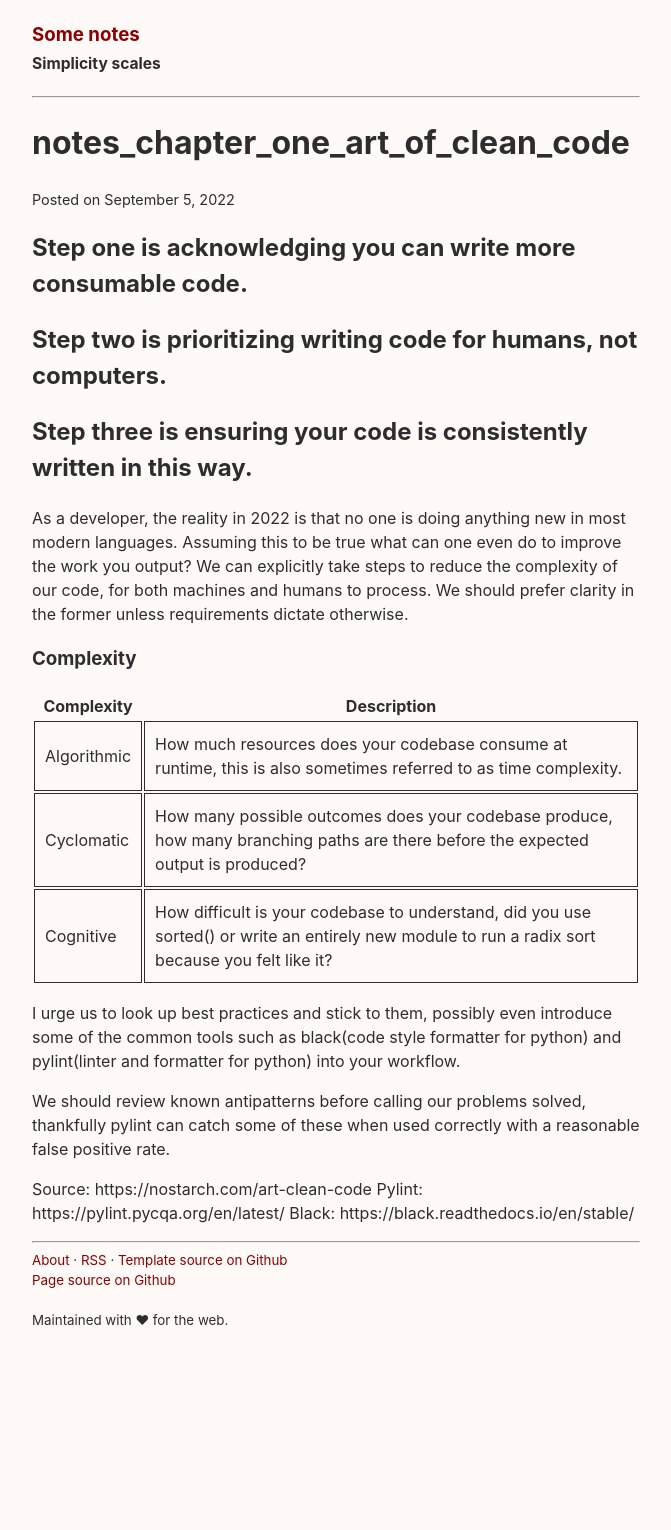
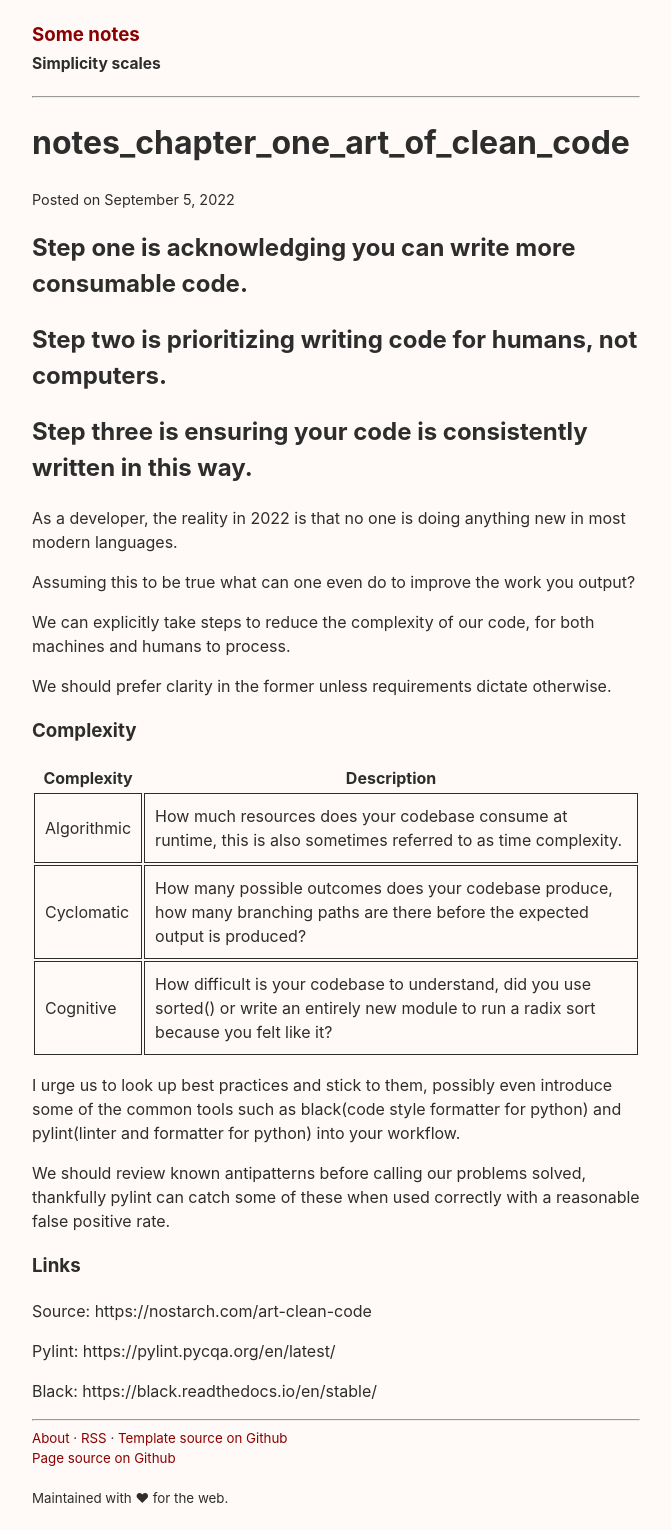
Before and after one commit to iks0x1b/iks0x1b.github.io, a Jekyll site: the page built from _posts/2022-09-05-clean_code_notes_01.md, in a window 1280 px wide. Shown: the whole page, without its empty margins (304-975 px from the left). Built offline with Jekyll 4.4.1, drawn with Linux system fonts in a browser that asks for light colours; before the commit the page ends 1352 px from its top, so only the background shows below that.

Commit message:
grammar is syntax for humans again again

```diff
--- a/_posts/2022-09-05-clean_code_notes_01.md
+++ b/_posts/2022-09-05-clean_code_notes_01.md
@@ -9,8 +9,11 @@ description: "Some notes from Chapter 1 of 'THE ART OF CLEAN CODE' by Christian
 ## Step three is ensuring your code is consistently written in this way.
 
 As a developer, the reality in 2022 is that no one is doing anything new in most modern languages.
+
 Assuming this to be true what can one even do to improve the work you output?
+
 We can explicitly take steps to reduce the complexity of our code, for both machines and humans to process.
+
 We should prefer clarity in the former unless requirements dictate otherwise.
 
 ### Complexity
@@ -25,6 +28,10 @@ I urge us to look up best practices and stick to them, possibly even introduce s
 
 We should review known antipatterns before calling our problems solved, thankfully pylint can catch some of these when used correctly with a reasonable false positive rate.
 
+### Links
+
 Source: https://nostarch.com/art-clean-code
+
 Pylint: https://pylint.pycqa.org/en/latest/
+
 Black: https://black.readthedocs.io/en/stable/
```
